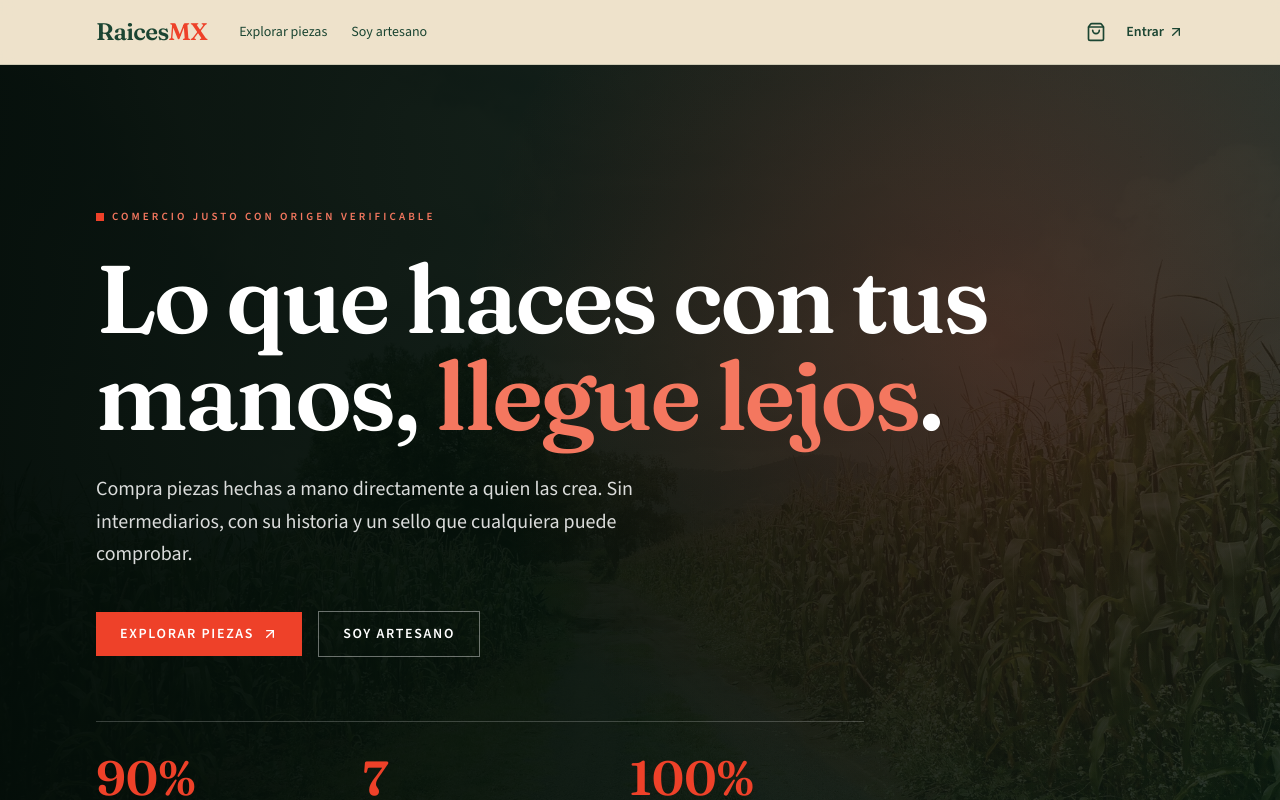
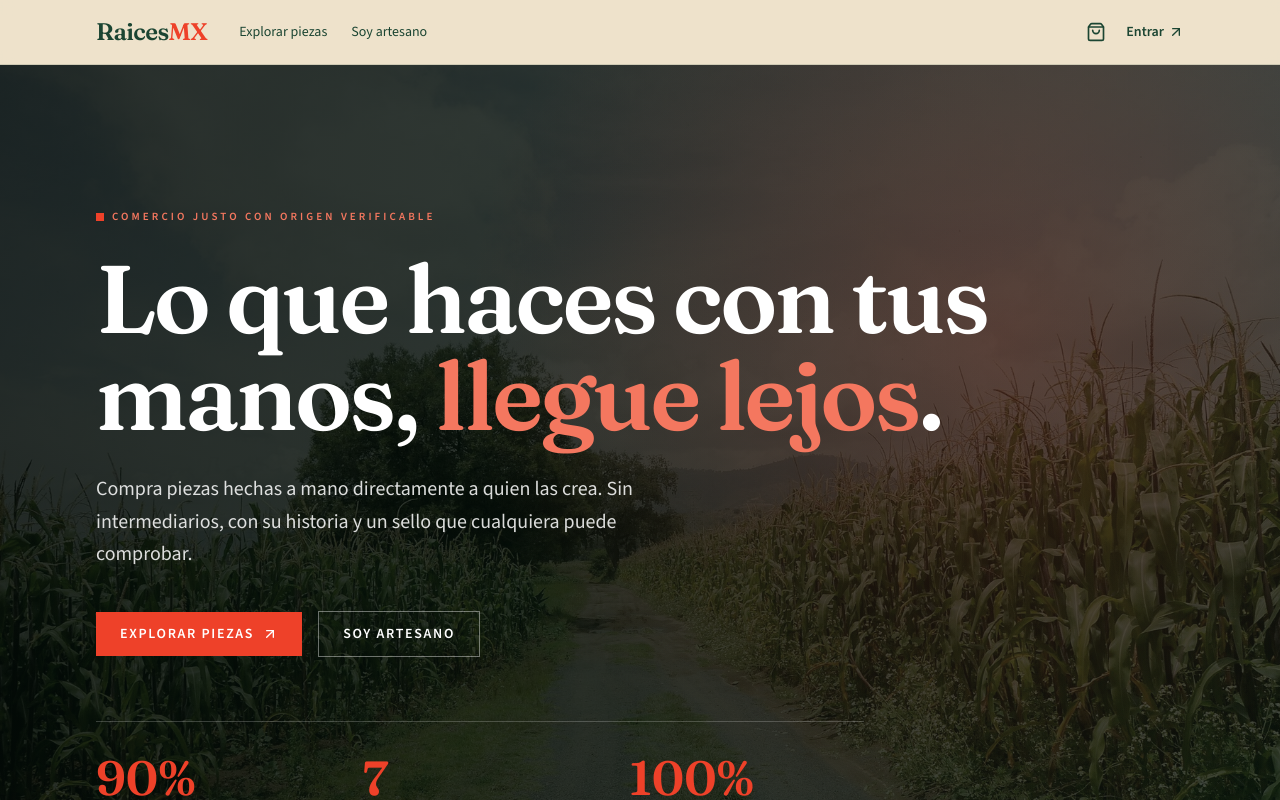
Before and after one commit to Lunn1902/Raices-MX, a Next.js app: page / in a window 1280 px wide. Shown: the top 800 px of the page. Built offline with nearby package versions, Linux system fonts and the light colour scheme; no server answers.

Commit message:
adjust: lienzo del hero 30% menos oscuro para apreciar mas la foto

```diff
--- a/src/app/page.tsx
+++ b/src/app/page.tsx
@@ -18,7 +18,7 @@ export default function Inicio() {
         {/* Fondo casi negro-verde: el crema, el blanco y el coral contrastan al máximo */}
         <div
           className="absolute inset-0"
-          style={{ background: 'linear-gradient(90deg, rgba(4,14,9,0.96) 0%, rgba(6,20,12,0.85) 50%, rgba(9,28,18,0.7) 100%)' }}
+          style={{ background: 'linear-gradient(90deg, rgba(4,14,9,0.67) 0%, rgba(6,20,12,0.60) 50%, rgba(9,28,18,0.49) 100%)' }}
         />
         {/* Halo coral tenue: calienta el fondo y hace que el acento destaque */}
         <div
```
